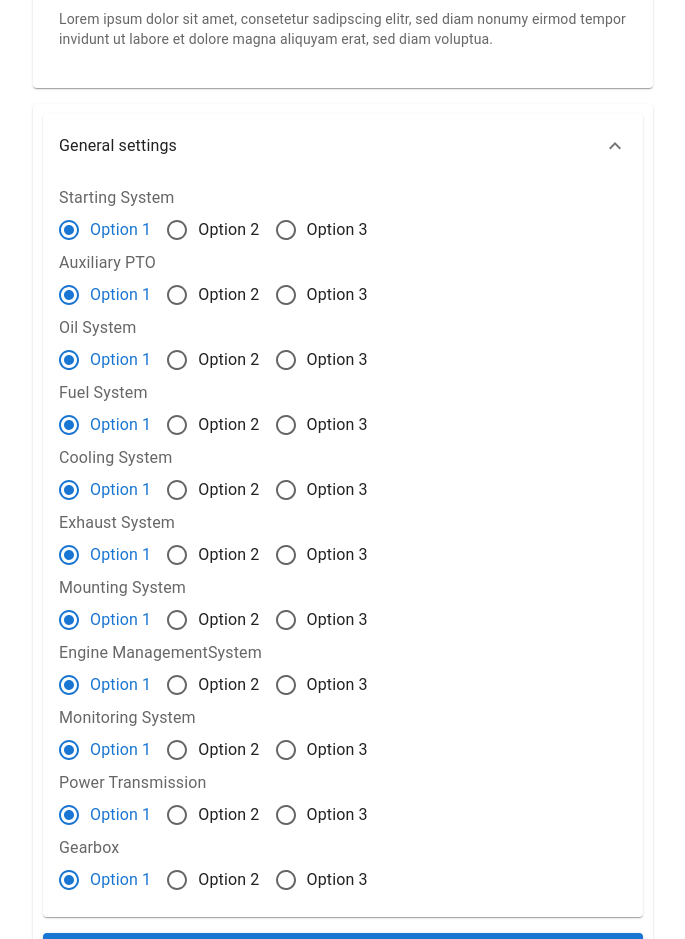
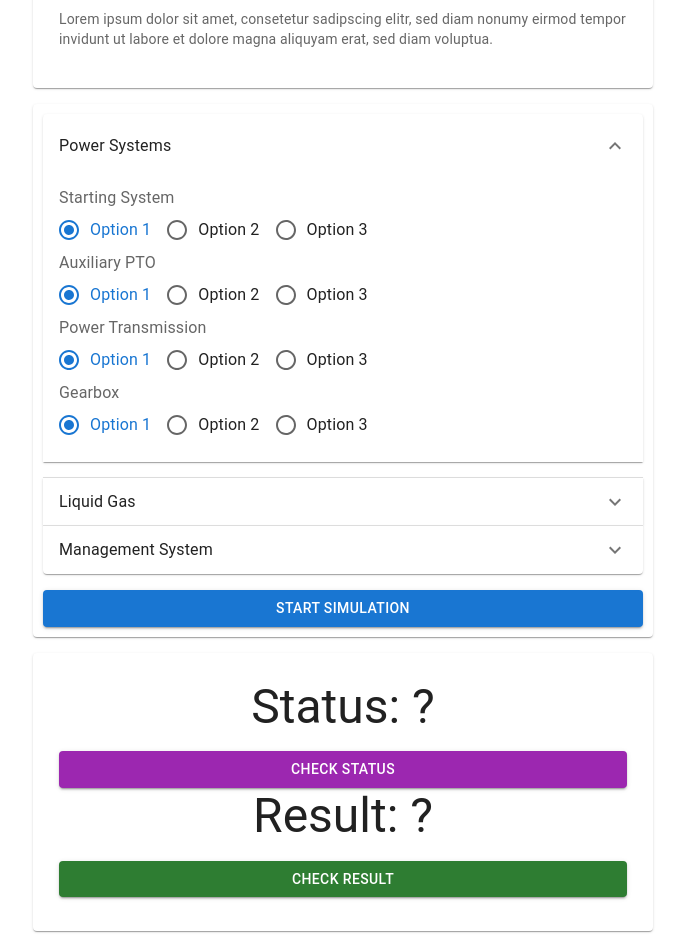
Before and after one commit to interBN/OOKA-Frontend, a React (Create React App) app in the folder ooka-frontend/: page / in a window 1280 px wide. Shown: the part 222-1161 px from the top of the page, without its empty margins (297-982 px from the left). Built offline with nearby package versions, Linux system fonts and the light colour scheme.

Commit message:
update accordion

```diff
--- a/ooka-frontend/public/index.html
+++ b/ooka-frontend/public/index.html
@@ -24,7 +24,7 @@
       work correctly both with client-side routing and a non-root public URL.
       Learn how to configure a non-root public URL by running `npm run build`.
     -->
-        <title>React App</title>
+        <title>Motor Configurator</title>
     </head>
     <body>
         <noscript>You need to enable JavaScript to run this app.</noscript>
--- a/ooka-frontend/src/App.js
+++ b/ooka-frontend/src/App.js
@@ -14,7 +14,8 @@ import Accordion from '@mui/material/Accordion';
 import AccordionDetails from '@mui/material/AccordionDetails';
 import AccordionSummary from '@mui/material/AccordionSummary';
 import ExpandMoreIcon from '@mui/icons-material/ExpandMore';
-
+import Status from './Status';
+import Result from './Result';
 
 const StyledFormControlLabel = styled((props) => <FormControlLabel {...props} />)(
     ({ theme, checked }) => ({
@@ -123,7 +124,7 @@ function App() {
             <header className="App-header" align="center">
                 <img src={logo} className="App-logo" alt="logo" />
                 <Typography gutterBottom variant="h3" align='center'>
-                    Ship Configurator
+                    Motor Configurator
                 </Typography>
             </header>
             <Grid container spacing={2}>
@@ -131,7 +132,7 @@ function App() {
                     <Card style={{ maxWidth: 600, margin: "0 auto", padding: "10px 10px" }}>
                         <CardContent>
                             <Typography gutterBottom variant='h5'>
-                                Get Started
+                                Getting Started
                             </Typography>
                             <Typography gutterBottom color="textSecondary" variant='body2' component="p">
                                 Lorem ipsum dolor sit amet, consetetur sadipscing elitr, sed diam nonumy eirmod tempor invidunt ut labore et dolore magna aliquyam erat, sed diam voluptua.
@@ -143,17 +144,15 @@ function App() {
                     <Card style={{ maxWidth: 600, margin: "0 auto", padding: "10px 10px" }}>
                         <form>
                             <Grid container spacing={2}>
-
                                 <Grid xs={12} item>
                                     <Accordion expanded={expanded === 'panel1'} onChange={handleAccordionChange('panel1')}>
                                         <AccordionSummary
                                             expandIcon={<ExpandMoreIcon />}
                                             aria-controls="panel1bh-content"
                                             id="panel1bh-header"
-
                                         >
                                             <Typography sx={{ width: '33%', flexShrink: 0 }}>
-                                                General settings
+                                                Power Systems
                                             </Typography>
                                         </AccordionSummary>
                                         <AccordionDetails>
@@ -177,6 +176,40 @@ function App() {
                                                     </RadioGroup>
                                                 </FormControl>
                                             </Grid>
+                                            <Grid xs={12} item>
+                                                <FormControl>
+                                                    <FormLabel id="powerTransmission">Power Transmission</FormLabel>
+                                                    <RadioGroup row name="powerTransmission" defaultValue="1" onChange={handleChangePowerTransmission}>
+                                                        <MyFormControlLabel value="1" label="Option 1" control={<Radio />} />
+                                                        <MyFormControlLabel value="2" label="Option 2" control={<Radio />} />
+                                                        <MyFormControlLabel value="3" label="Option 3" control={<Radio />} />
+                                                    </RadioGroup>
+                                                </FormControl>
+                                            </Grid>
+                                            <Grid xs={12} item>
+                                                <FormControl>
+                                                    <FormLabel id="gearbox">Gearbox</FormLabel>
+                                                    <RadioGroup row name="gearbox" defaultValue="1" onChange={handleChangeGearbox}>
+                                                        <MyFormControlLabel value="1" label="Option 1" control={<Radio />} />
+                                                        <MyFormControlLabel value="2" label="Option 2" control={<Radio />} />
+                                                        <MyFormControlLabel value="3" label="Option 3" control={<Radio />} />
+                                                    </RadioGroup>
+                                                </FormControl>
+                                            </Grid>
+                                        </AccordionDetails>
+                                    </Accordion>
+                                    <Accordion expanded={expanded === 'panel2'} onChange={handleAccordionChange('panel2')}>
+                                        <AccordionSummary
+                                            expandIcon={<ExpandMoreIcon />}
+                                            aria-controls="panel2bh-content"
+                                            id="panel2bh-header"
+
+                                        >
+                                            <Typography sx={{ width: '33%', flexShrink: 0 }}>
+                                                Liquid Gas
+                                            </Typography>
+                                        </AccordionSummary>
+                                        <AccordionDetails>
                                             <Grid xs={12} item>
                                                 <FormControl>
                                                     <FormLabel id="oilSystem">Oil System</FormLabel>
@@ -217,6 +250,19 @@ function App() {
                                                     </RadioGroup>
                                                 </FormControl>
                                             </Grid>
+                                        </AccordionDetails>
+                                    </Accordion>
+                                    <Accordion expanded={expanded === 'panel3'} onChange={handleAccordionChange('panel3')}>
+                                        <AccordionSummary
+                                            expandIcon={<ExpandMoreIcon />}
+                                            aria-controls="panel3bh-content"
+                                            id="panel3bh-header"
+                                        >
+                                            <Typography sx={{ width: '33%', flexShrink: 0 }}>
+                                                Management System
+                                            </Typography>
+                                        </AccordionSummary>
+                                        <AccordionDetails>
                                             <Grid xs={12} item>
                                                 <FormControl>
                                                     <FormLabel id="mountingSystem">Mounting System</FormLabel>
@@ -247,34 +293,27 @@ function App() {
                                                     </RadioGroup>
                                                 </FormControl>
                                             </Grid>
-                                            <Grid xs={12} item>
-                                                <FormControl>
-                                                    <FormLabel id="powerTransmission">Power Transmission</FormLabel>
-                                                    <RadioGroup row name="powerTransmission" defaultValue="1" onChange={handleChangePowerTransmission}>
-                                                        <MyFormControlLabel value="1" label="Option 1" control={<Radio />} />
-                                                        <MyFormControlLabel value="2" label="Option 2" control={<Radio />} />
-                                                        <MyFormControlLabel value="3" label="Option 3" control={<Radio />} />
-                                                    </RadioGroup>
-                                                </FormControl>
-                                            </Grid>
-                                            <Grid xs={12} item>
-                                                <FormControl>
-                                                    <FormLabel id="gearbox">Gearbox</FormLabel>
-                                                    <RadioGroup row name="gearbox" defaultValue="1" onChange={handleChangeGearbox}>
-                                                        <MyFormControlLabel value="1" label="Option 1" control={<Radio />} />
-                                                        <MyFormControlLabel value="2" label="Option 2" control={<Radio />} />
-                                                        <MyFormControlLabel value="3" label="Option 3" control={<Radio />} />
-                                                    </RadioGroup>
-                                                </FormControl>
-                                            </Grid>
                                         </AccordionDetails>
                                     </Accordion>
                                 </Grid>
                                 <Grid xs={12} item>
                                     <SubmitButton triggerAPI={triggerAPI} />
                                 </Grid>
+
                             </Grid>
                         </form>
+                    </Card>
+                </Grid>
+                <Grid xs={12} item>
+                    <Card style={{ maxWidth: 600, margin: "0 auto", padding: "10px 10px" }}>
+                        <CardContent>
+                            <Grid xs={12} item>
+                                <Status />
+                            </Grid>
+                            <Grid xs={12} item>
+                                <Result />
+                            </Grid>
+                        </CardContent>
                     </Card>
                 </Grid>
             </Grid>
--- /dev/null
+++ b/ooka-frontend/src/Result.js
@@ -0,0 +1,32 @@
+import * as React from 'react';
+import { Typography } from '@mui/material';
+
+
+import Button from '@mui/material/Button';
+import { useCallback } from 'react';
+import axios from 'axios';
+
+export default function Result() {
+    const [result, setResult] = React.useState("?");
+
+    const fetchState = useCallback(async () => {
+        await axios.get('http://localhost:8072/analysiscontrol/result').then(resp => {
+            console.log(resp.data);
+            setResult(resp.data);
+        });
+    }, []);
+
+    const handleClick = useCallback((e) => {
+        e.preventDefault()
+        fetchState();
+    }, [fetchState])
+
+    return (
+        <div>
+            <Typography gutterBottom variant="h3" align='center'>
+                Result: {result === '' ? '?' : result}
+            </Typography>
+            <Button type='submit' variant="contained" color='success' fullWidth onClick={handleClick}>Check Result</Button>
+        </div>
+    );
+}
--- /dev/null
+++ b/ooka-frontend/src/Status.js
@@ -0,0 +1,32 @@
+import * as React from 'react';
+import { Typography } from '@mui/material';
+
+
+import Button from '@mui/material/Button';
+import { useCallback } from 'react';
+import axios from 'axios';
+
+export default function Status() {
+    const [state, setState] = React.useState("?");
+
+    const fetchState = useCallback(async () => {
+        await axios.get('http://localhost:8072/analysiscontrol/state').then(resp => {
+            console.log(resp.data);
+            setState(resp.data);
+        });
+    }, []);
+
+    const handleClick = useCallback((e) => {
+        e.preventDefault()
+        fetchState();
+    }, [fetchState])
+
+    return (
+        <div>
+            <Typography gutterBottom variant="h3" align='center'>
+                Status: {state}
+            </Typography>
+            <Button type='submit' variant="contained" color='secondary' fullWidth onClick={handleClick}>Check Status</Button>
+        </div>
+    );
+}
--- a/ooka-frontend/src/SubmitButton.js
+++ b/ooka-frontend/src/SubmitButton.js
@@ -3,6 +3,7 @@ import Backdrop from '@mui/material/Backdrop';
 import CircularProgress from '@mui/material/CircularProgress';
 import Button from '@mui/material/Button';
 import { useCallback, useState, useEffect, useRef } from 'react';
+
 
 
 export default function SubmitButton({ triggerAPI }) {
@@ -18,7 +19,19 @@ export default function SubmitButton({ triggerAPI }) {
         e.preventDefault()
         triggerAPI();
         setBtnDisabled(true);
+        // bla();
     }, [triggerAPI, open])
+
+    // const MINUTE_MS = 1000;
+
+    // const bla = useEffect(() => {
+    //     const interval = setInterval(() => {
+    //         console.log('Logs every minute');
+    //     }, MINUTE_MS);
+    //     return () => clearInterval(interval);
+    // }, [])
+
+    // https://overreacted.io/making-setinterval-declarative-with-react-hooks/
 
     // useInterval(() => {
     //     callMyApi()
@@ -47,7 +60,7 @@ export default function SubmitButton({ triggerAPI }) {
 
     return (
         <div>
-            <Button disabled={btnDisabled} type='submit' variant="contained" color='primary' fullWidth onClick={handleSubmit}>Send</Button>
+            <Button disabled={btnDisabled} type='submit' variant="contained" color='primary' fullWidth onClick={handleSubmit}>Start Simulation</Button>
             <Backdrop
                 sx={{ color: '#fff', zIndex: (theme) => theme.zIndex.drawer + 1 }}
                 open={open}
```
